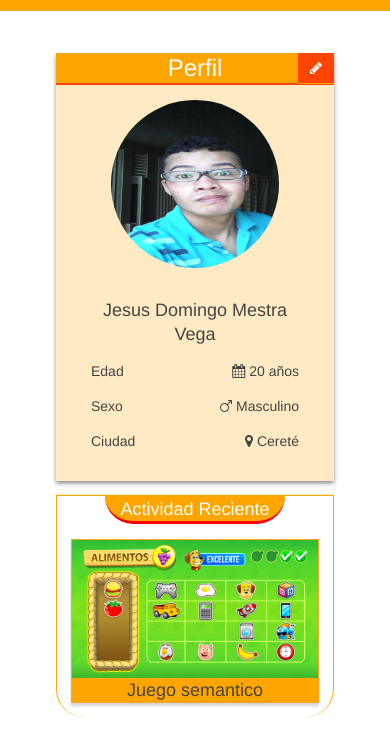
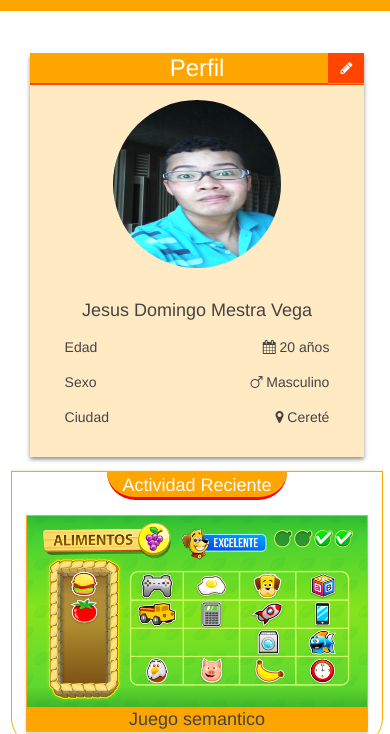
Before and after one commit to mingosweb/lazarilloWeb, a plain HTML site: page index.html in a window 390 px wide. Shown: the part 57-791 px from the top of the page. Drawn offline with nearby package versions, Linux system fonts and the light colour scheme.

Commit message:
arreglando estilos

```diff
--- a/estilos.css
+++ b/estilos.css
@@ -628,6 +628,10 @@ uk-mascara-button{
         font-weight: bold;
 }
 
+#grid-user{
+    padding: 0;
+}
+
 @media (max-width: 768px){
 
     .uk-grid-divider>* {
@@ -635,9 +639,9 @@ uk-mascara-button{
         padding-right: 0px;
     }
 
-    .main-panel{
+    #main-panel{
         margin: 0.5em;
-        padding: 0em 4em;
+        padding: 0em 1em !important;
     }
 
     .container-input{
@@ -647,7 +651,7 @@ uk-mascara-button{
     }
 
     .panel-profile{
-        width: 100%;
+        width: 90%;
     }
 
     #form-register .uk-grid:nth-child(3) [class*=uk-width]:nth-child(2) > *{
@@ -685,6 +689,8 @@ uk-mascara-button{
         padding-left: 30px!important !important;
     }
 
+
+
 }
 
 @media (min-width: 768px) and (max-width: 1050px){
```
